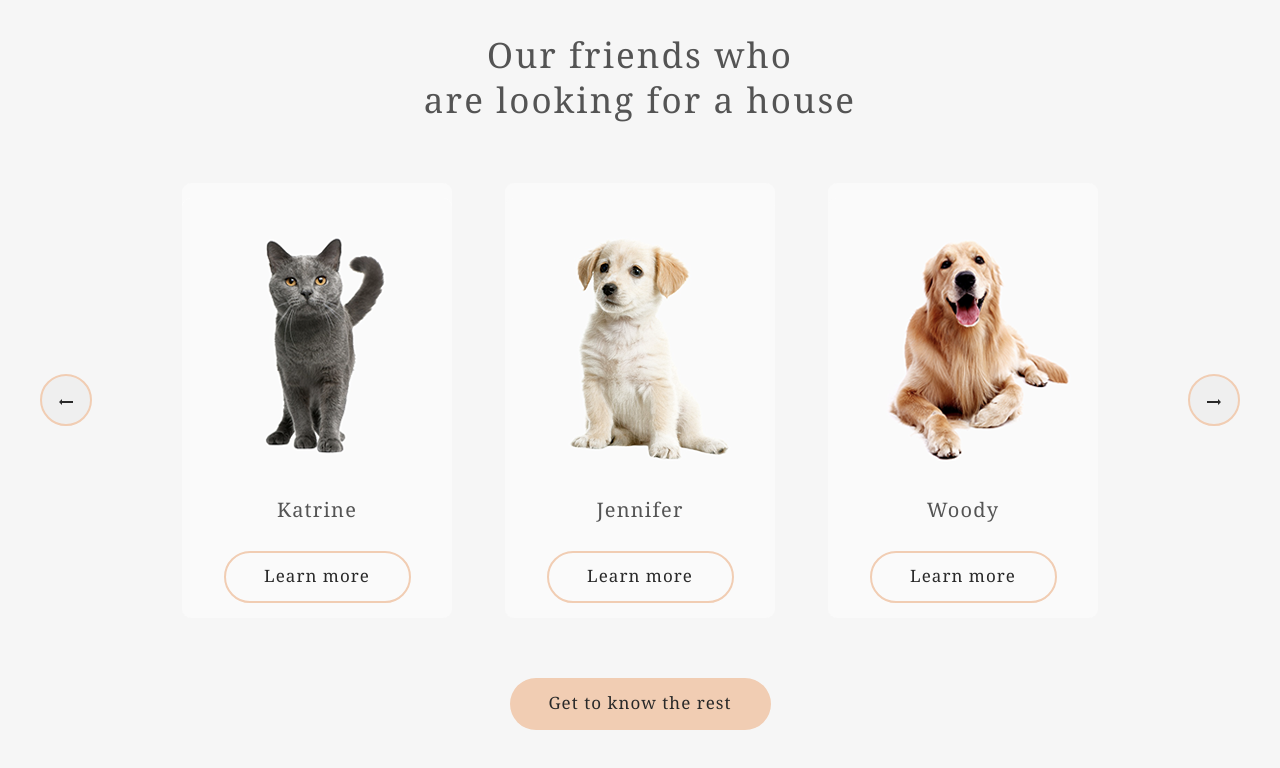
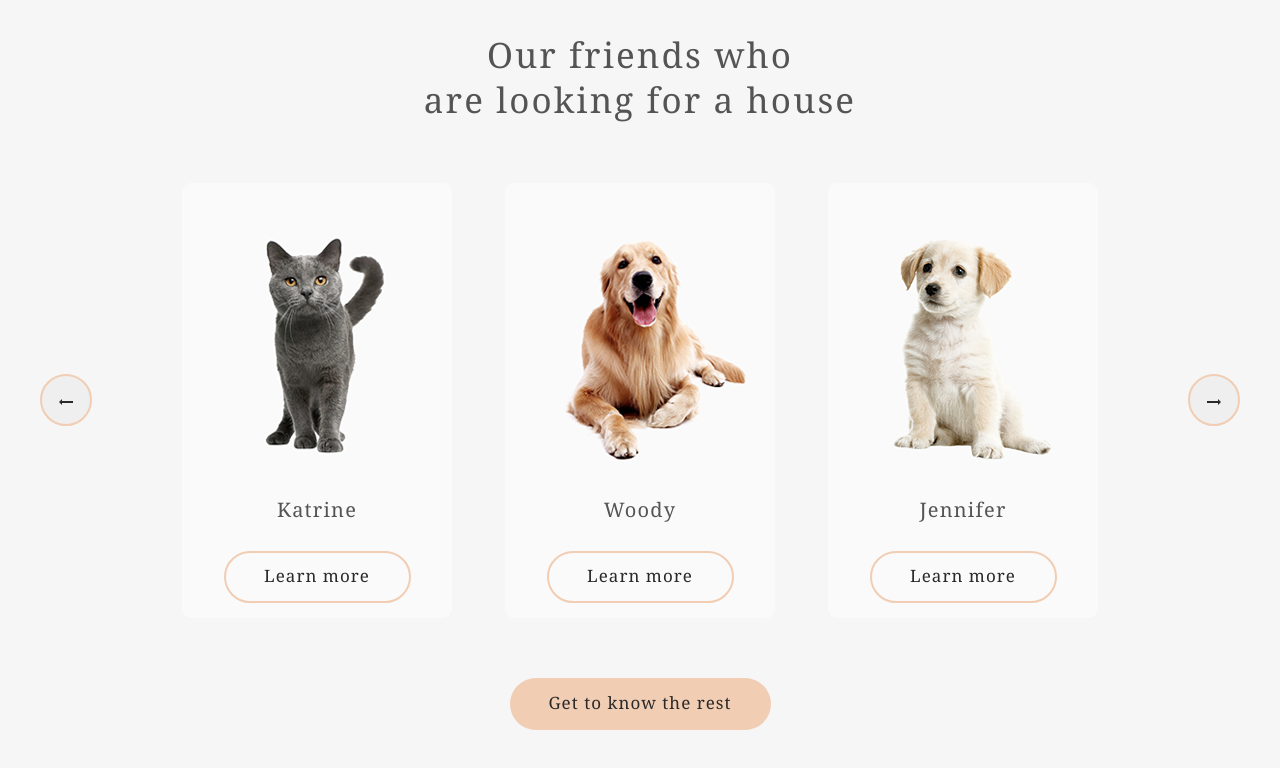
Before and after one commit to Enkhe95/Rolling-Scopes-School-work, a plain HTML site: page Shelter/assets/index.html in a window 1280 px wide. Both pictures are taken after a click on the button 66 px from the left and 1954 px from the top of the page. Shown: the part 1554-2322 px from the top of the page. Drawn offline with Linux system fonts and the light colour scheme.

Commit message:
feat: add slider desktop in main page

```diff
--- a/Shelter/assets/index.html
+++ b/Shelter/assets/index.html
@@ -8,6 +8,7 @@
     <link rel="stylesheet" href="pages/main/style.css" />
     <link rel="shortcut icon" href="./icons/favicon.svg" type="image/x-icon" />
     <script defer src="./js/burger.js"></script>
+    <script defer src="./js/slider.js"></script>
   </head>
 
   <body>
@@ -118,7 +119,7 @@
           </h2>
 
           <div class="our-friends__card">
-            <button class="button__arrow arrow-left">
+            <button class="button__arrow arrow-left" id="leftArrow">
               <img src="./icons/Arrow-left.svg" alt="arrow">
             </button>
 
@@ -142,7 +143,7 @@
             </div>
             </div>
 
-            <button class="button__arrow arrow-right">
+            <button class="button__arrow arrow-right" id="rightArrow">
               <img src="./icons/Arrow-right.svg" alt="arrow">
             </button>
           </div>
--- /dev/null
+++ b/Shelter/assets/js/slider.js
@@ -0,0 +1,51 @@
+"use strict"
+// на размер экрана desktop
+const container = document.querySelector('.pets__container');
+const cards = document.querySelectorAll('.pets__card');
+const leftArrow = document.querySelector('#leftArrow');
+const rightArrow = document.querySelector('#rightArrow');
+const breakpoint1 = 1280;
+const breakpoint2 = 769;
+
+function shuffle(array) {
+  let currentIndex = array.length, temporaryValue, randomIndex;
+  while (currentIndex !== 0) {
+    randomIndex = Math.floor(Math.random() * currentIndex);
+    currentIndex -= 1;
+    temporaryValue = array[currentIndex];
+    array[currentIndex] = array[randomIndex];
+    array[randomIndex] = temporaryValue;
+  }
+  return array;
+}
+
+function handleCardClick(e) {
+  const width = window.innerWidth;
+  let offset = 0;
+  if (width >= breakpoint1) {
+    offset = 3;
+  } else if (width >= breakpoint2) {
+    offset = 2;
+  } else {
+    offset = 1;
+  }
+
+  const currentCard = e.currentTarget;
+  const currentIndex = Array.from(cards).indexOf(currentCard);
+  const nextIndex = (currentIndex + offset) % cards.length;
+  const nextCard = cards[nextIndex]
+  container.insertBefore(nextCard, cards[0]);
+  if (width >= breakpoint1) {
+    const shuffledCards = shuffle(Array.from(cards));
+    shuffledCards.forEach(card => container.appendChild(card));
+  }
+}
+
+leftArrow.addEventListener('click', () => {
+  handleCardClick(event);
+});
+rightArrow.addEventListener('click', () => {
+  handleCardClick(event);
+});
+
+//на размер экрана планшет
```
